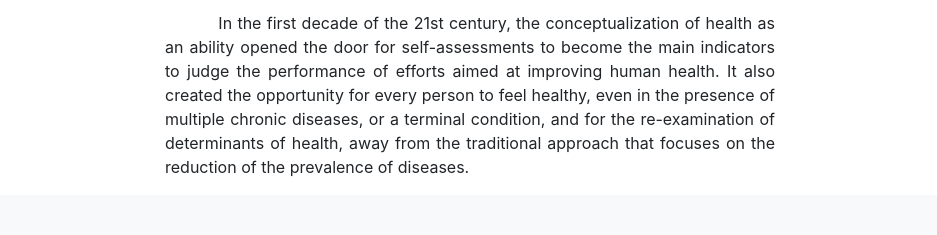
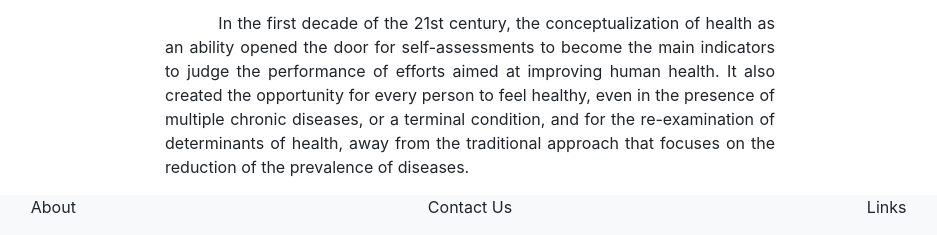
Before and after one commit to xxrakkerxx/Website_Base, a PHP site: page / in a window 1280 px wide. Shown: the part 837-1072 px from the top of the page, without its empty margins (170-1107 px from the left). Before the commit the page ends 1013 px from the top, so only its background shows below. Run offline with PHP 8.4, Linux system fonts and the light colour scheme; some libraries are stand-ins or nearby versions.

Commit message:
added footer(sample)

```diff
--- a/index.php
+++ b/index.php
@@ -137,9 +137,6 @@
             and for the re-examination of determinants of health, away from the traditional approach that focuses on the reduction of the prevalence of diseases.</p>
 
 
-
-
-
         </div>
 
     </div>
@@ -147,5 +144,13 @@
 
     </div><!--div end-->
 
+    <div class="d-flex flex-wrap align-content-end bg-light container-fluid text-center" >
+
+  <p class="col-sm-4">About</p>
+  <p class="col-sm-4">Contact Us</p>
+  <p class="col-sm-4">Links</p>
+
+</div>
+
 </body>
 </html>
```
